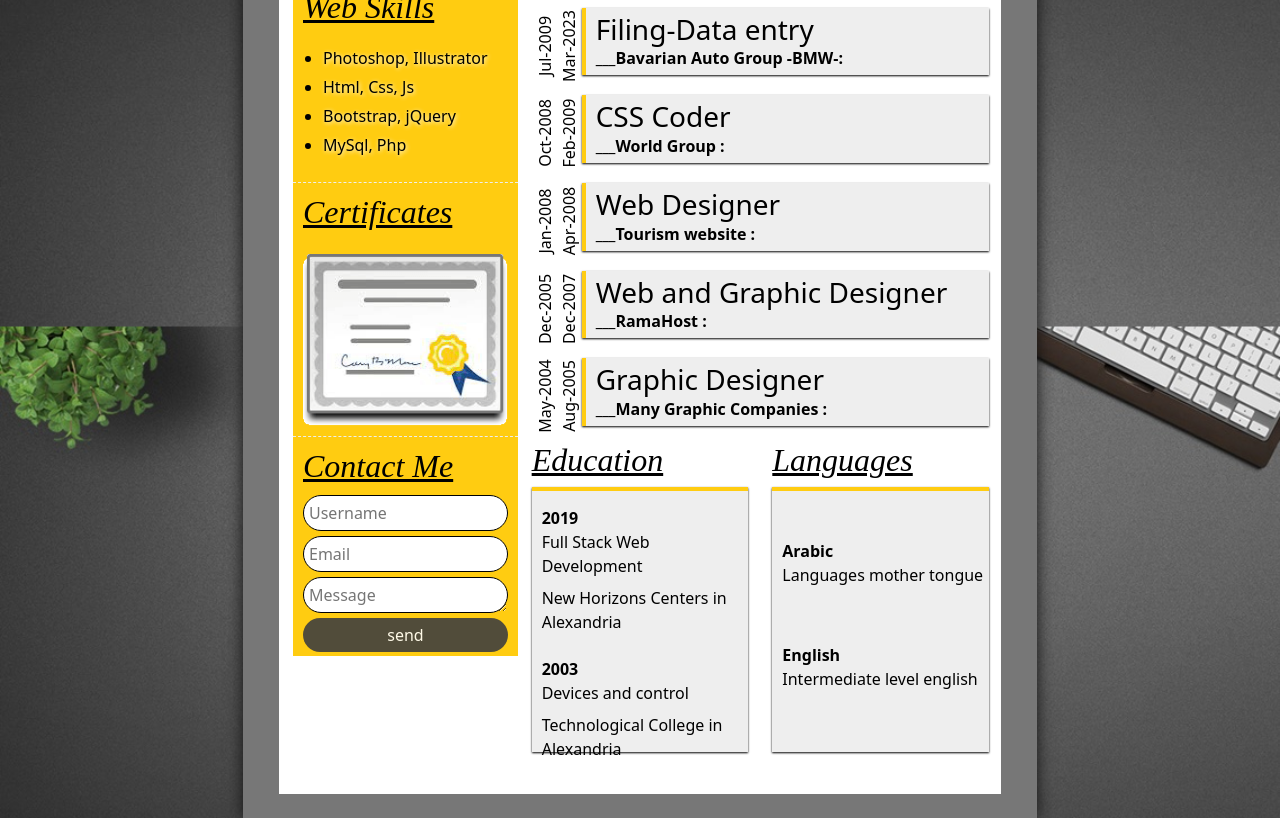
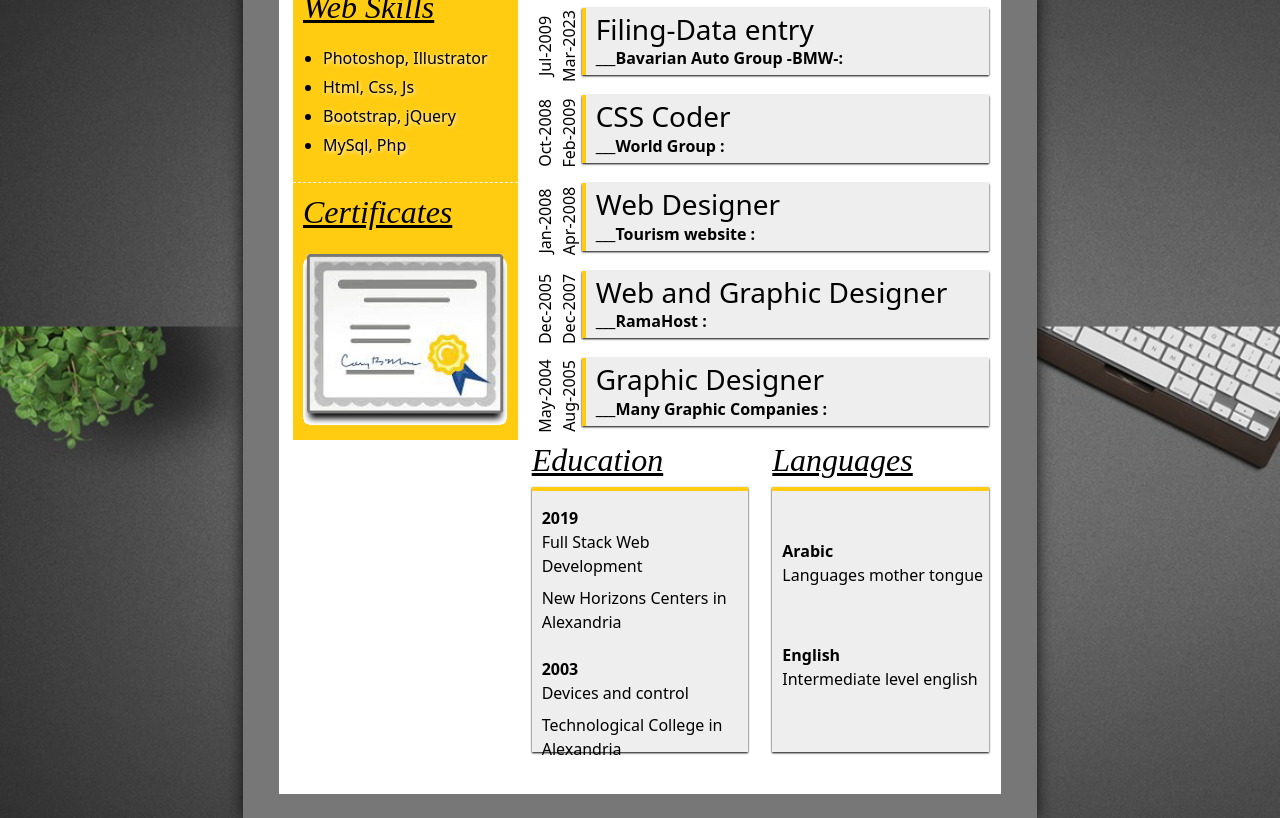
Before and after one commit to IamEslam/EslamAhmed, a plain HTML site: page index.html in a window 1280 px wide. Shown: the part 814-1632 px from the top of the page. Drawn offline with nearby package versions, Linux system fonts and the light colour scheme.

Commit message:
Add files via upload

```diff
--- a/index.html
+++ b/index.html
@@ -371,7 +371,7 @@
     </div>
 
     <!-- Contact Me ----------------------------------------- -->
-	<div class="skills">
+	<!-- <div class="skills">
         <form action="mailto:eslam.dif@gmail.com" method="get" style="max-width:500px;margin:auto">
             <h2 class="h-skills">Contact Me</h2>
 
@@ -389,7 +389,7 @@
 
             <button type="submit" class="btn">send</button>
           </form>
-    </div>
+    </div> -->
 </div>
     </main>
 
```
